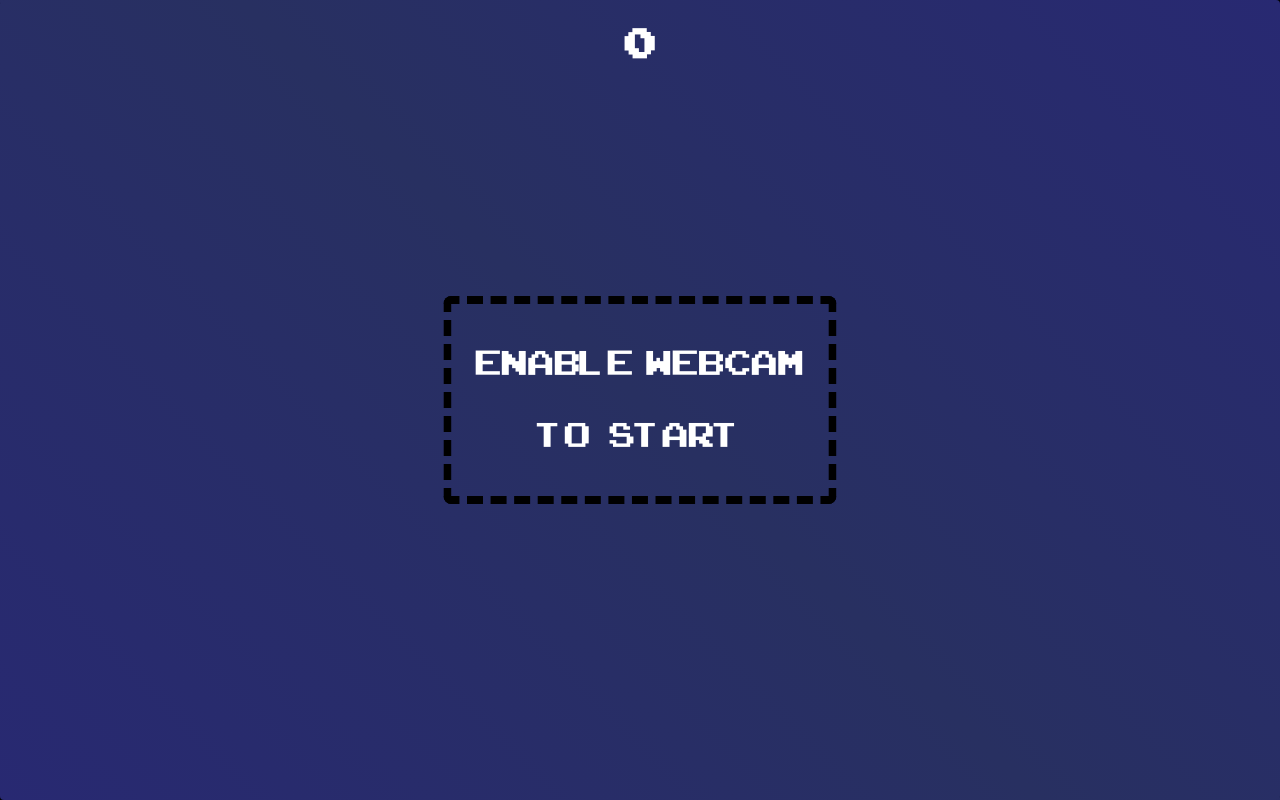
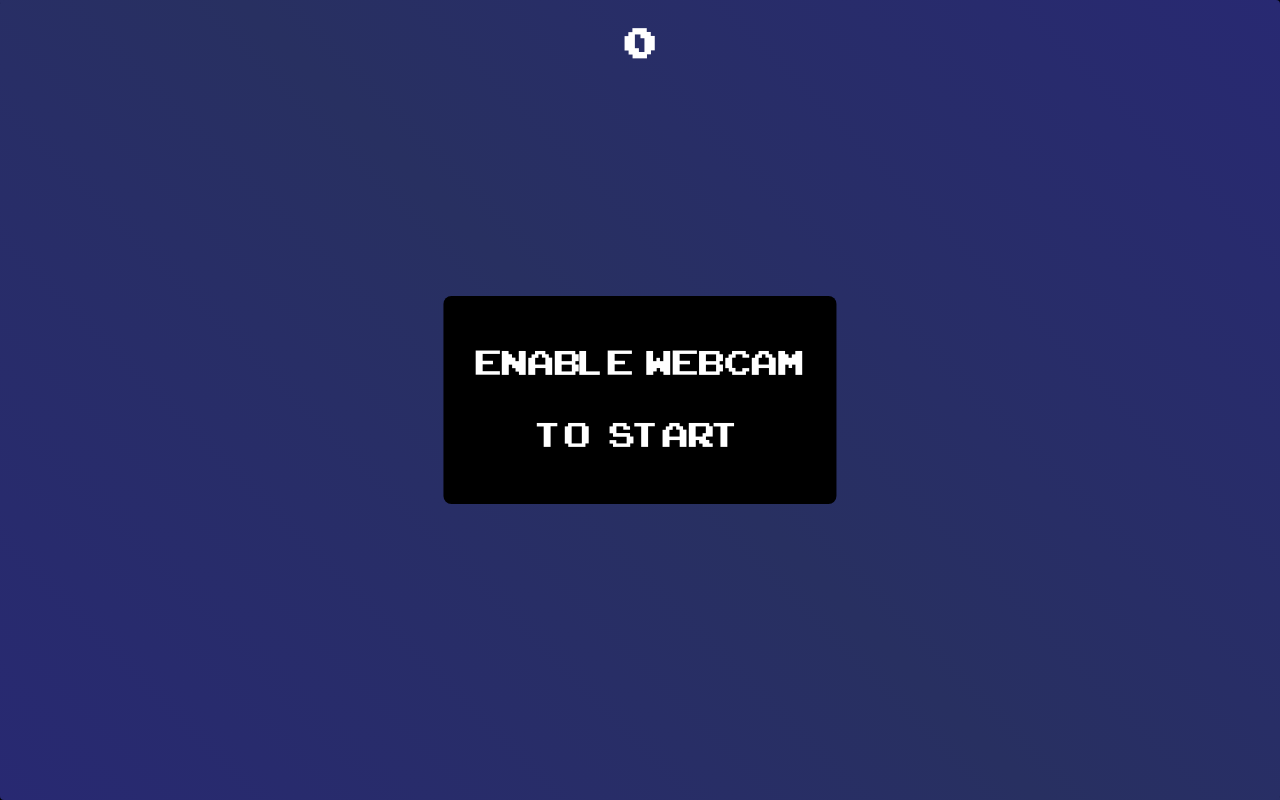
Before and after one commit to nolenroyalty/paccam, a React (Vite) app: page / in a window 1280 px wide. Built offline with nearby package versions, Linux system fonts and the light colour scheme.

Commit message:
player select flow

```diff
--- a/src/components/App/App.js
+++ b/src/components/App/App.js
@@ -3,6 +3,7 @@ import styled from "styled-components";
 import Playfield from "../Playfield";
 import VideoFrame from "../VideoFrame";
 import GameEngine from "../../CoreGame";
+import StartScreen from "../StartScreen";
 
 function App() {
   const videoRef = React.useRef();
@@ -14,10 +15,20 @@ function App() {
   const [videoEnabled, setVideoEnabled] = React.useState(false);
 
   const [gameState, setGameState] = React.useState({
-    numPlayers: 1,
+    numPlayers: null,
     scores: [0, 0, 0, 0],
     running: false,
   });
+
+  const setNumPlayers = React.useCallback((numPlayers) => {
+    setGameState((state) => ({ ...state, numPlayers }));
+  }, []);
+
+  const startGame = React.useCallback(() => {
+    setGameState((state) => ({ ...state, running: true }));
+    // can we make this wait for video to load?
+    gameRef.current.start();
+  }, []);
 
   React.useEffect(() => {
     const game = gameRef.current;
@@ -51,6 +62,13 @@ function App() {
           gameRef={gameRef}
           setVideoEnabled={setVideoEnabled}
         />
+        {videoEnabled ? (
+          <StartScreen
+            gameState={gameState}
+            startGame={startGame}
+            setNumPlayers={setNumPlayers}
+          />
+        ) : null}
         <Playfield
           videoRef={videoRef}
           videoEnabled={videoEnabled}
--- /dev/null
+++ b/src/components/Button/Button.js
@@ -0,0 +1,58 @@
+import React from "react";
+import styled from "styled-components";
+import UnstyledButton from "../UnstyledButton";
+
+function Button({ children, style = {}, size, ...props }) {
+  let borderPx;
+  let padding;
+  let fontSize;
+  if (size === "small") {
+    borderPx = 2;
+    padding = "1rem";
+    fontSize = "2rem";
+  } else if (size === "medium") {
+    borderPx = 8;
+    padding = "1.5rem";
+    fontSize = "3rem";
+  } else if (size === "large") {
+    borderPx = 8;
+    padding = "2rem";
+    fontSize = "3rem";
+  } else {
+    throw new Error(`Invalid border size: ${size}`);
+  }
+
+  style = {
+    ...style,
+    "--border-size": borderPx + "px",
+    "--padding": padding,
+    "--font-size": fontSize,
+  };
+
+  return (
+    <Wrapper style={style} {...props}>
+      {children}
+    </Wrapper>
+  );
+}
+
+const Wrapper = styled(UnstyledButton)`
+  /* border: var(--border-size) dashed black; */
+  color: white;
+  font-family: "Arcade Classic";
+  white-space: pre-wrap;
+  border-radius: var(--border-size);
+  font-size: var(--font-size);
+  background-color: black;
+  transition:
+    background-color 0.2s,
+    color 0.2s;
+  padding: var(--padding);
+
+  &:hover {
+    background-color: white;
+    color: black;
+  }
+`;
+
+export default Button;
--- /dev/null
+++ b/src/components/Button/index.js
@@ -0,0 +1,2 @@
+export * from './Button';
+export { default } from './Button';
--- /dev/null
+++ b/src/components/StartScreen/StartScreen.js
@@ -0,0 +1,91 @@
+import React from "react";
+import styled from "styled-components";
+import Button from "../Button";
+import { zIndex1 } from "../../zindex";
+
+function PlayerSelect({ disabled, setNumPlayers }) {
+  const onClick = React.useCallback(
+    (numPlayers) => {
+      return (e) => {
+        console.log(`set num players to ${numPlayers}`);
+        e.preventDefault();
+        setNumPlayers(numPlayers);
+      };
+    },
+    [setNumPlayers]
+  );
+
+  return (
+    <PlayerSelectWrapper $disabled={disabled}>
+      <ButtonWrapper disabled={disabled} onClick={onClick(1)} size="medium">
+        1 &nbsp;Player
+      </ButtonWrapper>
+      <ButtonWrapper disabled={disabled} onClick={onClick(2)} size="medium">
+        2 &nbsp;Players
+      </ButtonWrapper>
+      <ButtonWrapper disabled={disabled} onClick={onClick(3)} size="medium">
+        3 &nbsp;Players
+      </ButtonWrapper>
+      <ButtonWrapper disabled={disabled} onClick={onClick(4)} size="medium">
+        4 &nbsp;Players
+      </ButtonWrapper>
+    </PlayerSelectWrapper>
+  );
+}
+
+function StartScreen({ gameState, startGame, setNumPlayers }) {
+  const startGameEnabled = !gameState.running && gameState.numPlayers !== null;
+  return (
+    <Wrapper>
+      <PlayerSelect
+        disabled={gameState.numPlayers !== null}
+        setNumPlayers={setNumPlayers}
+      />
+
+      <StartGameButton
+        onClick={(e) => {
+          startGame();
+        }}
+        disabled={!startGameEnabled}
+        size="large"
+      >
+        Start Game
+      </StartGameButton>
+    </Wrapper>
+  );
+}
+
+const Wrapper = styled.div`
+  position: absolute;
+  width: 100%;
+  height: 100%;
+  z-index: ${zIndex1};
+`;
+
+const PlayerSelectWrapper = styled.div`
+  display: flex;
+  position: absolute;
+  top: 20%;
+  left: 50%;
+  transform: translateX(-50%);
+  flex-direction: column;
+  gap: 2rem;
+  opacity: ${(props) => (props.$disabled ? 0 : 1)};
+  transition: opacity 0.5s ease-out;
+`;
+
+const ButtonWrapper = styled(Button)`
+  pointer-events: ${(props) => (props.disabled ? "none" : "auto")};
+`;
+
+const StartGameButton = styled(Button)`
+  position: absolute;
+  top: 50%;
+  left: 50%;
+  transform: translate(-50%, -50%);
+  opacity: ${(props) => (props.disabled ? 0 : 1)};
+  pointer-events: ${(props) => (props.disabled ? "none" : "auto")};
+  transition: opacity 0.5s ease-out 0.5s;
+`;
+
+export default StartScreen;
--- /dev/null
+++ b/src/components/StartScreen/index.js
@@ -0,0 +1,2 @@
+export * from './StartScreen';
+export { default } from './StartScreen';
--- a/src/components/VideoFrame/VideoFrame.js
+++ b/src/components/VideoFrame/VideoFrame.js
@@ -1,6 +1,6 @@
 import React from "react";
 import styled from "styled-components";
-import UnstyledButton from "../UnstyledButton";
+import Button from "../Button";
 
 function VideoFrame({ videoRef, gameRef, setVideoEnabled }) {
   const [buttonDisabled, setButtonDisabled] = React.useState(false);
@@ -14,7 +14,6 @@ function VideoFrame({ videoRef, gameRef, setVideoEnabled }) {
       .then((stream) => {
         gameRef.current.initVideo(videoRef.current);
         videoRef.current.srcObject = stream;
-        gameRef.current.start();
         setVideoEnabled(true);
         setEnabled(true);
       })
@@ -29,6 +28,7 @@ function VideoFrame({ videoRef, gameRef, setVideoEnabled }) {
         $disabled={buttonDisabled}
         disabled={buttonDisabled}
         onClick={onClick}
+        size="large"
       >
         <ButtonText>
           {"Enable  Webcam"}
@@ -47,20 +47,16 @@ function VideoFrame({ videoRef, gameRef, setVideoEnabled }) {
 }
 
 const ButtonText = styled.pre`
-  font-size: 3rem;
-  color: white;
   white-space: pre-wrap;
-  font-family: "Arcade Classic";
+  font-family: inherit;
 `;
 
-const EnableVideoButton = styled(UnstyledButton)`
+const EnableVideoButton = styled(Button)`
   position: absolute;
   top: 50%;
   left: 50%;
   transform: translate(-50%, -50%);
-  padding: 24px;
-  border-radius: 8px;
-  border: 8px dashed black;
+
   pointer-events: ${(props) => (props.$disabled ? "none" : "auto")};
   opacity: ${(props) => (props.$disabled ? 0 : 1)};
   transition: opacity 1s;
--- /dev/null
+++ b/src/zindex.js
@@ -0,0 +1 @@
+export const zIndex1 = 5000;
```
